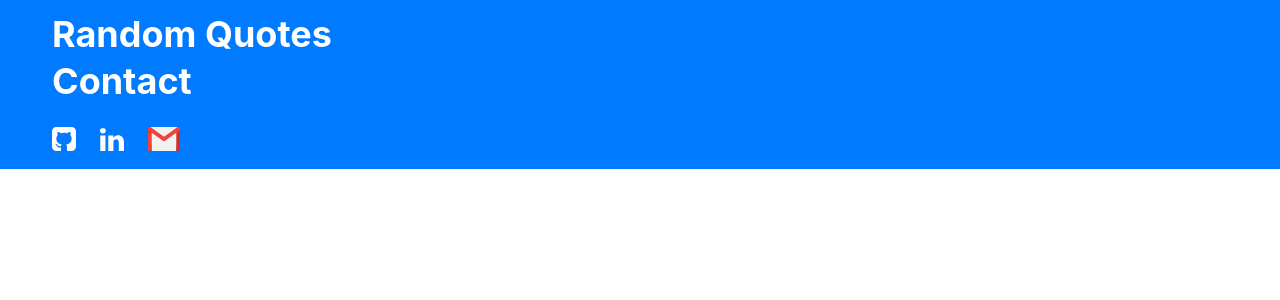
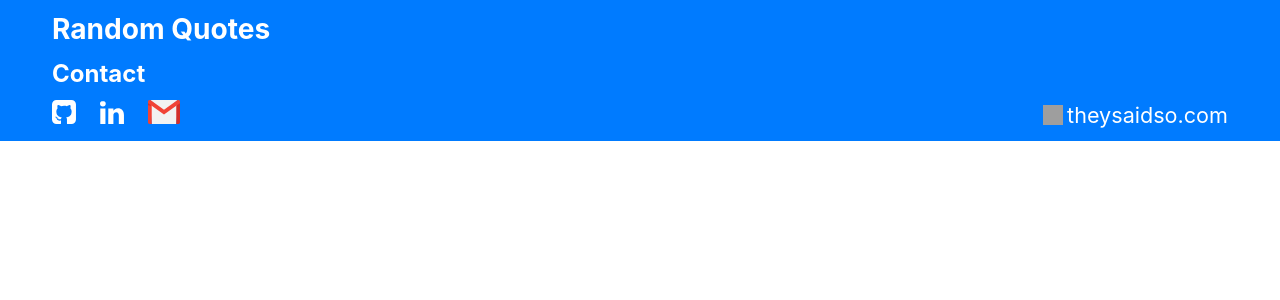
Before and after one commit to mbojec/random-quotes, a React (Create React App) app: page / in a window 1280 px wide. Shown: the top 300 px of the page. Built offline with nearby package versions, Linux system fonts and the light colour scheme; grey boxes are pictures that could not be loaded.

Commit message:
Adding 'theysaidso.com' reference in the footer.

```diff
--- a/src/AppBar.jsx
+++ b/src/AppBar.jsx
@@ -1,11 +1,12 @@
 import React from 'react';
 
 function AppBar() {
+
   return (
     <div className={'app-bar'}>
       <div className={'row'}>
         <div className={'col-xs-12'}>
-          <h2>Random Quotes</h2>
+          <h3>Random Quotes</h3>
         </div>
       </div>
     </div>
--- a/src/Footer.jsx
+++ b/src/Footer.jsx
@@ -7,11 +7,15 @@ function Footer() {
   return(
     <div className={'footer'}>
       <div className={'row'}>
-        <div className={'col-xs-12'}><h2>Contact</h2></div>
+        <div className={'col-xs-12'}><h4>Contact</h4></div>
         <div className={'col-xs-12 footer__icons-container'}>
           <a title={'mbojec'} href={'https://github.com/mbojec'}><GithubLogo/></a>
           <a title={'Marek Bojęć'} href={'https://www.linkedin.com/in/marek-boj%C4%99%C4%87-425b68117/'}><LinkedinLogo/></a>
           <a title={'mbojec.dev@gmail.com'} href={'mailto:mbojec.dev@gmail.com'}><GmailLogo/></a>
+          <span style={{zIndex:'50',fontSize:'0.9em',}}>
+            <img src="https://theysaidso.com/branding/theysaidso.png" height="20" width="20" alt="theysaidso.com"/>
+            <a href="https://theysaidso.com" title="Powered by quotes from theysaidso.com" style={{marginLeft: '4px', verticalAlign: 'middle'}}>theysaidso.com</a>
+          </span>
         </div>
       </div>
     </div>
--- a/src/Main.jsx
+++ b/src/Main.jsx
@@ -1,7 +1,10 @@
 import React from 'react';
 
 function Main() {
-  return(<div className={'main'}></div>)
+  return(
+    <div className={'main'}>
+
+    </div>)
 }
 
 export default Main
--- a/src/resources/styles/modules/_all.scss
+++ b/src/resources/styles/modules/_all.scss
@@ -3,3 +3,6 @@ $screen-breakpoint-sm: 576px;
 $screen-breakpoint-md: 768px;
 $screen-breakpoint-lg: 992px;
 $screen-breakpoint-xl: 1200px;
+
+$app-header-height: 47px;
+$app-footer-height: 94px;
--- a/src/resources/styles/partials/_app.scss
+++ b/src/resources/styles/partials/_app.scss
@@ -3,7 +3,7 @@
 }
 
 .app-header {
-  height: 47px;
+  height: $app-header-height;
   background: $color-blue-dark;
 }
 
@@ -12,5 +12,6 @@
 }
 
 .app-footer{
+  height: $app-footer-height;
   background: $color-blue-dark;
 }
--- a/src/resources/styles/partials/_base.scss
+++ b/src/resources/styles/partials/_base.scss
@@ -10,13 +10,6 @@
   margin-right: auto;
   width: 100%;
 }
-
-img {
-  box-sizing: border-box;
-  max-width: 100%;
-  display: block;
-}
-
 a {
   text-decoration: none;
 }
--- a/src/resources/styles/partials/_footer.scss
+++ b/src/resources/styles/partials/_footer.scss
@@ -5,12 +5,26 @@
 
 .footer__icons-container{
   display: flex;
-  flex-direction: row;
-  flex-wrap: nowrap;
+  flex-flow: row nowrap;
   justify-content: flex-start;
   align-items: center;
+  padding-top: 0;
 
   a {
     margin-right: 1rem;
+    color: $color-white;
+    text-decoration: none;
+    flex-grow: 0;
+  }
+  span {
+    flex-grow: 1;
+    display: flex;
+    flex-flow: row nowrap;
+    justify-content: flex-end;
+    align-items: center;
+
+    a{
+      margin-right: 0;
+    }
   }
 }
--- a/src/resources/styles/partials/_main.scss
+++ b/src/resources/styles/partials/_main.scss
@@ -1,3 +1,3 @@
 .main{
-
+  background: $color-white;
 }
```
